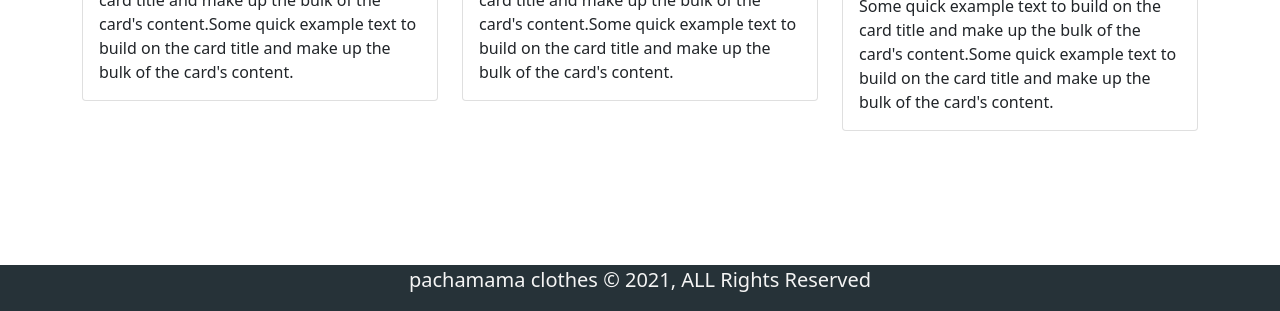
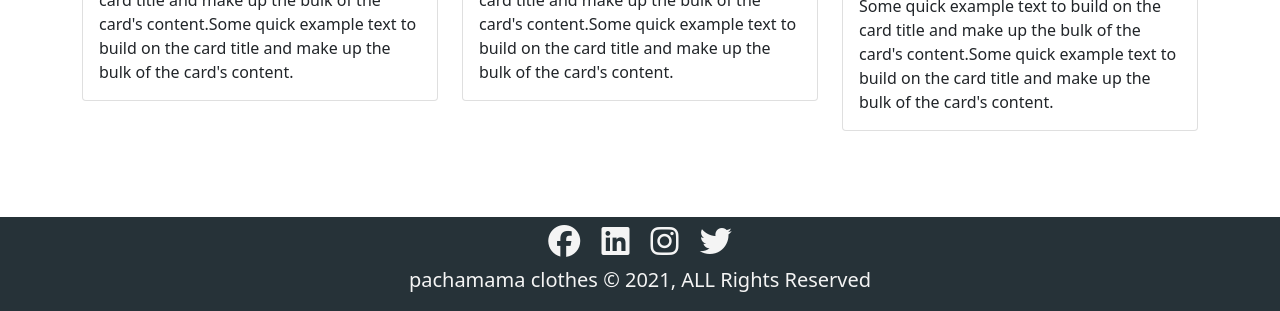
Before and after one commit to DarkoVS/ProyectoFinal, a website: page index.html in a window 1280 px wide. Shown: the part 489-800 px from the top of the page. Drawn offline with nearby package versions, Linux system fonts and the light colour scheme.

Commit message:
Arregle footer en index

```diff
--- a/index.html
+++ b/index.html
@@ -118,10 +118,10 @@
     </main>
     <footer class="footer">
         <div class="icons">
-            <!-- <a href="#"><i class="fab fa-facebook"></i></a>
+            <a href="#"><i class="fab fa-facebook"></i></a>
             <a href="#"><i class="fab fa-linkedin"></i></a>
             <a href="#"><i class="fab fa-instagram"></i></a>
-            <a href="#"><i class="fab fa-twitter"></i></a> -->
+            <a href="#"><i class="fab fa-twitter"></i></a>
             <p class="company-name">
                 pachamama clothes &copy; 2021, ALL Rights Reserved
             </p>
```
